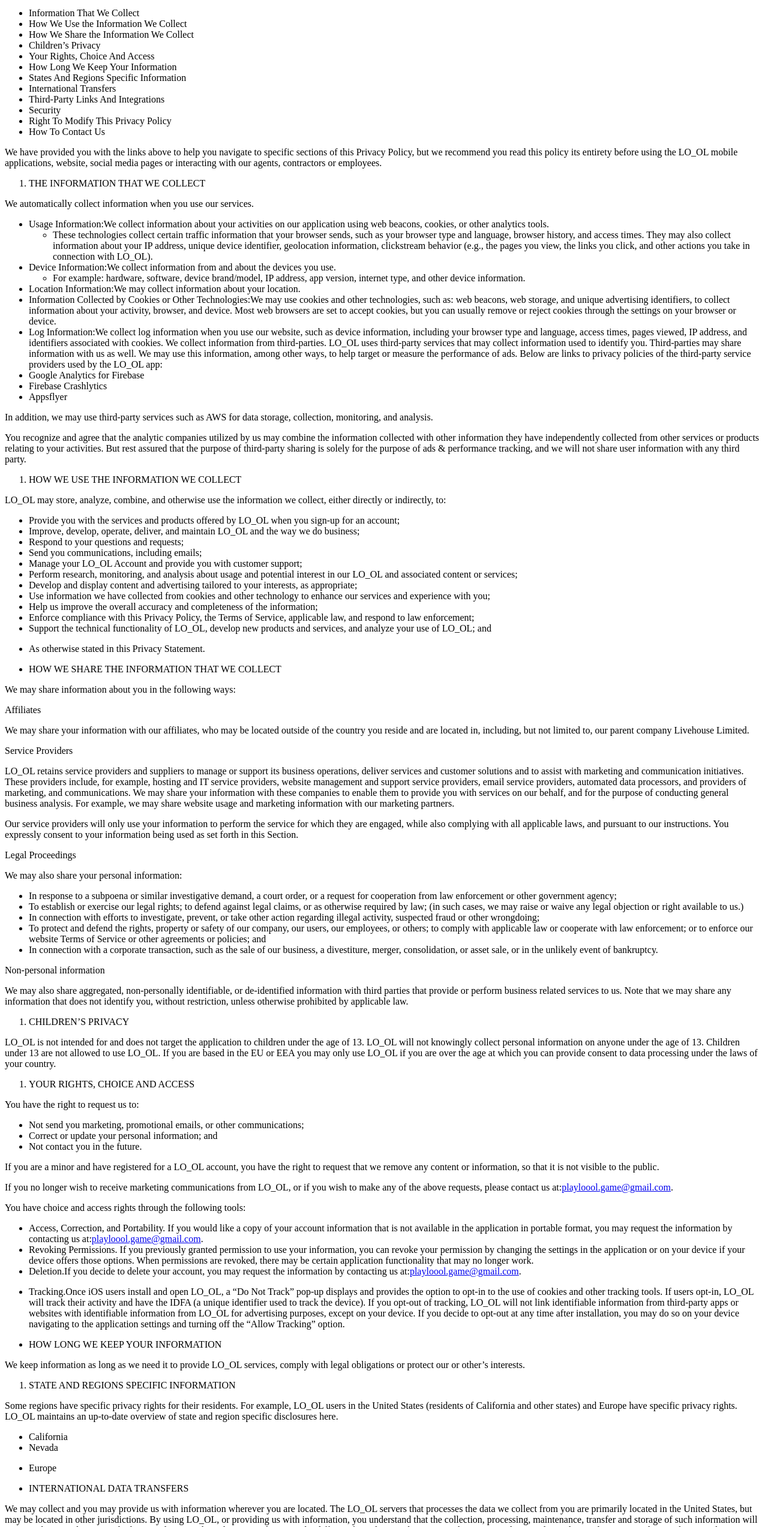
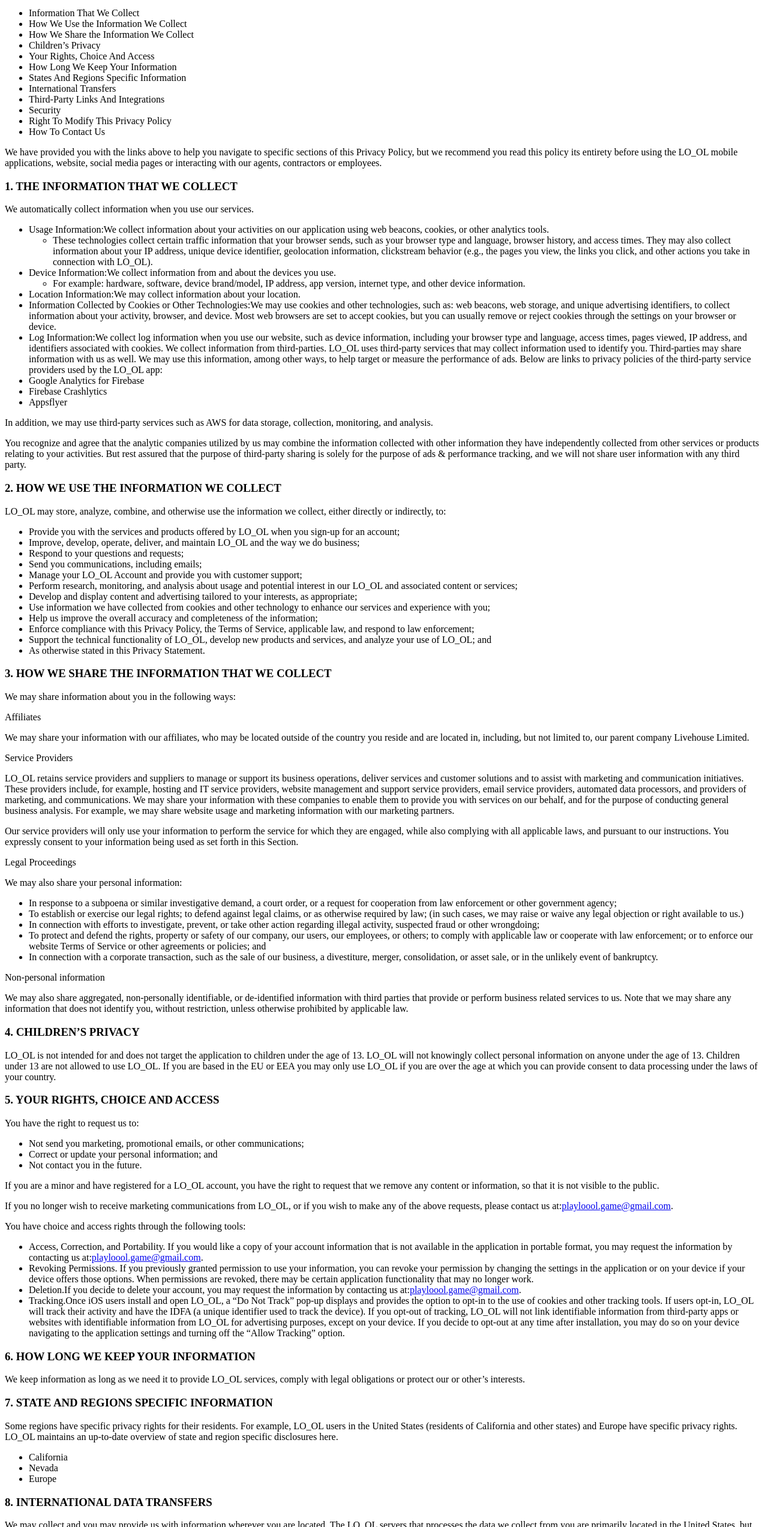
Before and after one commit to LiveInChat/lool, a plain HTML site: page policy.html in a window 1280 px wide. Shown: the part 254-2800 px from the top of the page at 60% size. Drawn offline with Linux system fonts and the light colour scheme.

Commit message:
[dev] Update format.

```diff
--- a/policy.html
+++ b/policy.html
@@ -27,9 +27,7 @@
 <li>How To Contact Us</li>
 </ul>
 <p>We have provided you with the links above to help you navigate to specific sections of this Privacy Policy, but we recommend you read this policy its entirety before using the LO_OL mobile applications, website, social media pages or interacting with our agents, contractors or employees.</p>
-<ol>
-<li>THE INFORMATION THAT WE COLLECT</li>
-</ol>
+<h3 id="1-the-information-that-we-collect">1. THE INFORMATION THAT WE COLLECT</h3>
 <p>We automatically collect information when you use our services.</p>
 <ul>
 <li>Usage Information:We collect information about your activities on our application using web beacons, cookies, or other analytics tools.<ul>
@@ -52,9 +50,7 @@ Below are links to privacy policies of the third-party service providers used by
 </ul>
 <p>In addition, we may use third-party services such as AWS for data storage, collection, monitoring, and analysis.</p>
 <p>You recognize and agree that the analytic companies utilized by us may combine the information collected with other information they have independently collected from other services or products relating to your activities. But rest assured that the purpose of third-party sharing is solely for the purpose of ads &amp; performance tracking, and we will not share user information with any third party.</p>
-<ol>
-<li>HOW WE USE THE INFORMATION WE COLLECT</li>
-</ol>
+<h3 id="2-how-we-use-the-information-we-collect">2. HOW WE USE THE INFORMATION WE COLLECT</h3>
 <p>LO_OL may store, analyze, combine, and otherwise use the information we collect, either directly or indirectly, to:</p>
 <ul>
 <li>Provide you with the services and products offered by LO_OL when you sign-up for an account;</li>
@@ -68,11 +64,9 @@ Below are links to privacy policies of the third-party service providers used by
 <li>Help us improve the overall accuracy and completeness of the information;</li>
 <li>Enforce compliance with this Privacy Policy, the Terms of Service, applicable law, and respond to law enforcement;</li>
 <li>Support the technical functionality of LO_OL, develop new products and services, and analyze your use of LO_OL; and</li>
-<li><p>As otherwise stated in this Privacy Statement.</p>
-</li>
-<li><p>HOW WE SHARE THE INFORMATION THAT WE COLLECT</p>
-</li>
+<li>As otherwise stated in this Privacy Statement.</li>
 </ul>
+<h3 id="3-how-we-share-the-information-that-we-collect">3. HOW WE SHARE THE INFORMATION THAT WE COLLECT</h3>
 <p>We may share information about you in the following ways:</p>
 <p>Affiliates</p>
 <p>We may share your information with our affiliates, who may be located outside of the country you reside and are located in, including, but not limited to, our parent company Livehouse Limited.</p>
@@ -90,13 +84,9 @@ Below are links to privacy policies of the third-party service providers used by
 </ul>
 <p>Non-personal information</p>
 <p>We may also share aggregated, non-personally identifiable, or de-identified information with third parties that provide or perform business related services to us. Note that we may share any information that does not identify you, without restriction, unless otherwise prohibited by applicable law.</p>
-<ol>
-<li>CHILDREN’S PRIVACY</li>
-</ol>
+<h3 id="4-children-s-privacy">4. CHILDREN’S PRIVACY</h3>
 <p>LO_OL is not intended for and does not target the application to children under the age of 13. LO_OL will not knowingly collect personal information on anyone under the age of 13. Children under 13 are not allowed to use LO_OL. If you are based in the EU or EEA you may only use LO_OL if you are over the age at which you can provide consent to data processing under the laws of your country.</p>
-<ol>
-<li>YOUR RIGHTS, CHOICE AND ACCESS</li>
-</ol>
+<h3 id="5-your-rights-choice-and-access">5. YOUR RIGHTS, CHOICE AND ACCESS</h3>
 <p>You have the right to request us to:</p>
 <ul>
 <li>Not send you marketing, promotional emails, or other communications;</li>
@@ -110,40 +100,26 @@ Below are links to privacy policies of the third-party service providers used by
 <li>Access, Correction, and Portability. If you would like a copy of your account information that is not available in the application in portable format, you may request the information by contacting us at:<a href="mailto:playloool.game@gmail.com">playloool.game@gmail.com</a>.</li>
 <li>Revoking Permissions. If you previously granted permission to use your information, you can revoke your permission by changing the settings in the application or on your device if your device offers those options. When permissions are revoked, there may be certain application functionality that may no longer work.</li>
 <li>Deletion.If you decide to delete your account, you may request the information by contacting us at:<a href="mailto:playloool.game@gmail.com">playloool.game@gmail.com</a>.</li>
-<li><p>Tracking.Once iOS users install and open LO_OL, a “Do Not Track” pop-up displays and provides the option to opt-in to the use of cookies and other tracking tools. If users opt-in, LO_OL will track their activity and have the IDFA (a unique identifier used to track the device). If you opt-out of tracking, LO_OL will not link identifiable information from third-party apps or websites with identifiable information from LO_OL for advertising purposes, except on your device. If you decide to opt-out at any time after installation, you may do so on your device navigating to the application settings and turning off the “Allow Tracking” option.</p>
-</li>
-<li><p>HOW LONG WE KEEP YOUR INFORMATION</p>
-</li>
+<li>Tracking.Once iOS users install and open LO_OL, a “Do Not Track” pop-up displays and provides the option to opt-in to the use of cookies and other tracking tools. If users opt-in, LO_OL will track their activity and have the IDFA (a unique identifier used to track the device). If you opt-out of tracking, LO_OL will not link identifiable information from third-party apps or websites with identifiable information from LO_OL for advertising purposes, except on your device. If you decide to opt-out at any time after installation, you may do so on your device navigating to the application settings and turning off the “Allow Tracking” option.</li>
 </ul>
+<h3 id="6-how-long-we-keep-your-information">6. HOW LONG WE KEEP YOUR INFORMATION</h3>
 <p>We keep information as long as we need it to provide LO_OL services, comply with legal obligations or protect our or other’s interests.</p>
-<ol>
-<li>STATE AND REGIONS SPECIFIC INFORMATION</li>
-</ol>
+<h3 id="7-state-and-regions-specific-information">7. STATE AND REGIONS SPECIFIC INFORMATION</h3>
 <p>Some regions have specific privacy rights for their residents. For example, LO_OL users in the United States (residents of California and other states) and Europe have specific privacy rights. LO_OL maintains an up-to-date overview of state and region specific disclosures here.</p>
 <ul>
 <li>California</li>
 <li>Nevada</li>
-<li><p>Europe</p>
-</li>
-<li><p>INTERNATIONAL DATA TRANSFERS</p>
-</li>
+<li>Europe</li>
 </ul>
+<h3 id="8-international-data-transfers">8. INTERNATIONAL DATA TRANSFERS</h3>
 <p>We may collect and you may provide us with information wherever you are located. The LO_OL servers that processes the data we collect from you are primarily located in the United States, but may be located in other jurisdictions. By using LO_OL, or providing us with information, you understand that the collection, processing, maintenance, transfer and storage of such information will occur in the United States and other jurisdictions where the privacy laws may be different from those in the country where you reside or are located in, and waive any claims relating to the collection, processing, maintenance, transfer or storage of data outside of such country. Whenever we share information outside of where you live, when we are legally required to do so, we make sure an adequate transfer mechanism is in place. We also make sure any third parties we share information with have an adequate transfer mechanism in place.</p>
-<ol>
-<li>THIRD-PARTY LINKS AND INTEGRATIONS</li>
-</ol>
+<h3 id="9-third-party-links-and-integrations">9. THIRD-PARTY LINKS AND INTEGRATIONS</h3>
 <p>Our services may contain third-party content and integrations. Examples include third-party integrations in Google Analytics for Firebase, Firebase Crashlytics, and Appsflyer. Through these integrations, you may be providing information to the third-party as well as to LO_OL. We are not responsible for how those third-parties collect or use your information. We encourage you to review the privacy policies of every third-party service that you visit or use, including those third-parties you interact with through our services.</p>
-<ol>
-<li>SECURITY</li>
-</ol>
+<h3 id="10-security">10. SECURITY</h3>
 <p>When you submit information to LO_OL, you should be aware that your information is transmitted across multiple computer systems on the Internet. Although we take reasonable and appropriate steps to protect your information, no method of transmitting and storing electronic data is ever completely secure, and we do not guarantee the security of such information at any time.</p>
-<ol>
-<li>RIGHT TO MODIFY THIS PRIVACY POLICY</li>
-</ol>
+<h3 id="11-right-to-modify-this-privacy-policy">11. RIGHT TO MODIFY THIS PRIVACY POLICY</h3>
 <p>LO_OL reserves the right to modify our Privacy Policy at any time at its sole discretion. If we modify the Privacy Policy, we will post the revised policy here, with an updated version date. Changes will be made effective immediately upon the posting of the revised Privacy Policy. Please note that if you do not agree with the modified Privacy Policy, you must discontinue using LO_OL. Your continued use of LO_OL following the posting of the updated Privacy Policy will mean that you accept those changes. You are advised to review this Privacy Policy periodically for changes.</p>
-<ol>
-<li>HOW TO CONTACT US</li>
-</ol>
+<h3 id="12-how-to-contact-us">12. HOW TO CONTACT US</h3>
 <p>Should you have any questions or concerns about this Privacy Policy, please email: <a href="mailto:playloool.game@gmail.com">playloool.game@gmail.com</a>.</p>
 <p>Region Specific Privacy Laws</p>
 <p>California</p>
@@ -191,5 +167,6 @@ Below are links to privacy policies of the third-party service providers used by
 <p>If you have any questions or concerns about the Privacy Policy or data processing or if you would like to make a complaint about a possible breach of local privacy laws, please contact our support team at: <a href="mailto:playloool.game@gmail.com">playloool.game@gmail.com</a>.</p>
 
 
+
 </body>
 </html>
```
Also changed, not shown: 1 other file.
